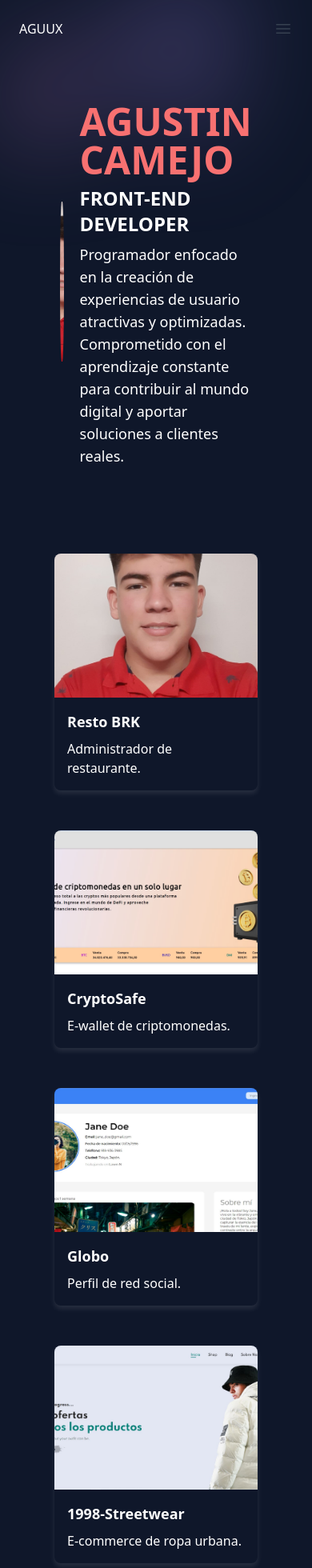
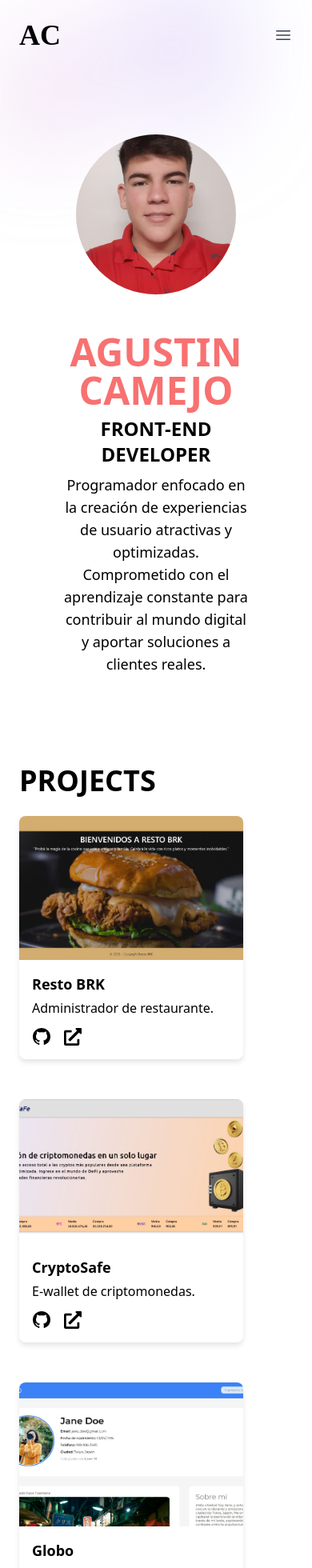
Before and after one commit to agucamejo/Portfolio, a Vue app: page / in a window 390 px wide. Shown: the top 1960 px of the page at 80% size. Built offline with nearby package versions, Linux system fonts and the light colour scheme.

Commit message:
Add icons to cards and improving responsive

```diff
--- a/index.html
+++ b/index.html
@@ -1,5 +1,5 @@
 <!DOCTYPE html>
-<html lang="en" class="dark">
+<html lang="en">
   <head>
     <meta charset="UTF-8">
     <link rel="icon" href="/favicon.ico">
--- a/src/App.vue
+++ b/src/App.vue
@@ -26,11 +26,8 @@ const mobileMenuOpen = ref(false)
         <div class="relative left-[calc(50%-11rem)] aspect-[1155/678] w-[36.125rem] -translate-x-1/2 rotate-[30deg] bg-gradient-to-tr from-[#ff80b5] to-[#9089fc] opacity-30 sm:left-[calc(50%-30rem)] sm:w-[72.1875rem]" style="clip-path: polygon(74.1% 44.1%, 100% 61.6%, 97.5% 26.9%, 85.5% 0.1%, 80.7% 2%, 72.5% 32.5%, 60.2% 62.4%, 52.4% 68.1%, 47.5% 58.3%, 45.2% 34.5%, 27.5% 76.7%, 0.1% 64.9%, 17.9% 100%, 27.6% 76.8%, 76.1% 97.7%, 74.1% 44.1%)" />
       </div>
       <AboutMe class="pt-16 pb-16 mt-5 mb-5"/>
-      <Project class="p-6 m-5"/>
-      <AboutMe class="p-6"/>
-      <AboutMe class="p-6"/>
-      <AboutMe class="p-6"/>
-      <AboutMe class="p-6"/>
+      <Project />
+      <Project />
     </div>
 
 
@@ -38,7 +35,7 @@ const mobileMenuOpen = ref(false)
       <nav class="flex items-center justify-between p-6 lg:px-8" aria-label="Global">
         <div class="flex lg:flex-1">
           <a href="#" class="-m-1.5 p-1.5">
-            <span>AGUUX</span>
+            <span class="logo text-4xl font-semibold">AC</span>
           </a>
         </div>
         <div class="flex lg:hidden">
@@ -47,7 +44,7 @@ const mobileMenuOpen = ref(false)
           </button>
         </div>
         <div class="hidden lg:flex lg:gap-x-12">
-          <a v-for="item in navigation" :key="item.name" :href="item.href" class="text-sm font-semibold leading-6 dark:text-white text-gray-900">{{ item.name }}</a>
+          <a v-for="item in navigation" :key="item.name" :href="item.href" class="text-xl font-semibold leading-6 dark:text-white text-gray-900">{{ item.name }}</a>
         </div>
         <div class="hidden lg:flex lg:flex-1 lg:justify-end">
             <label class="switch" @click="toggleDark()">
@@ -90,3 +87,13 @@ const mobileMenuOpen = ref(false)
     </header>
   </div>
 </template>
+
+<style>
+  @import url('https://fonts.googleapis.com/css2?family=Open+Sans:wght@300;400;600&family=Playfair+Display:wght@900&display=swap');
+
+  .logo{
+    font-family: Playfair;
+    font-weight: 900;
+  }
+
+</style>
--- a/src/components/AboutMe.vue
+++ b/src/components/AboutMe.vue
@@ -19,10 +19,10 @@
 
   .about-me-container {
     max-width: 70%;
-    margin: 0 auto;
+    margin: 3rem auto;
     display: grid;
     grid-template-columns: auto 1fr;
-    gap: 20px;
+    gap: 40px;
     align-items: center;
   }
 
@@ -33,4 +33,23 @@
     border-radius: 80%;
   }
 
+  @media (max-width: 768px) {
+    .about-me-image {
+      float: none;
+      display: block;
+      margin: 0 auto;
+      width: 200px;
+      height: 200px;
+      object-fit: cover;
+      border-radius: 80%;
+    }
+
+    .about-me-container {
+      display: grid;
+      grid-template-columns: auto ;
+      justify-content: center;
+      align-content: center;
+      text-align: center;
+    }
+  }
   </style>
--- a/src/components/Project.vue
+++ b/src/components/Project.vue
@@ -1,20 +1,31 @@
 <template>
+  <div class="project-container">
+    <h2 class="text-4xl font-semibold mb-6 color">PROJECTS</h2>
     <div class="project-gallery-container">
       <div v-for="(project, index) in projects" :key="index" class="project-card">
         <img :src="project.image" :alt="project.name" class="project-image">
         <div class="project-details">
           <h2 class="text-lg font-bold">{{ project.name }}</h2>
-          <p class="mt-2">{{ project.description }}</p>
+          <p class="mt-1">{{ project.description }}</p>
+          <div class="flex items-center">
+            <svg class="mt-3 mr-2" width="24" height="24" viewBox="0 0 24 24" xmlns="http://www.w3.org/2000/svg">
+              <path fill="#000000" d="M12 1A10.89 10.89 0 0 0 1 11.77A10.79 10.79 0 0 0 8.52 22c.55.1.75-.23.75-.52v-1.83c-3.06.65-3.71-1.44-3.71-1.44a2.86 2.86 0 0 0-1.22-1.58c-1-.66.08-.65.08-.65a2.31 2.31 0 0 1 1.68 1.11a2.37 2.37 0 0 0 3.2.89a2.33 2.33 0 0 1 .7-1.44c-2.44-.27-5-1.19-5-5.32a4.15 4.15 0 0 1 1.11-2.91a3.78 3.78 0 0 1 .11-2.84s.93-.29 3 1.1a10.68 10.68 0 0 1 5.5 0c2.1-1.39 3-1.1 3-1.1a3.78 3.78 0 0 1 .11 2.84A4.15 4.15 0 0 1 19 11.2c0 4.14-2.58 5.05-5 5.32a2.5 2.5 0 0 1 .75 2v2.95c0 .35.2.63.75.52A10.8 10.8 0 0 0 23 11.77A10.89 10.89 0 0 0 12 1"/>
+            </svg>
+            <svg class="mt-3 ml-2" width="22" height="22" viewBox="0 0 512 512" xmlns="http://www.w3.org/2000/svg">
+              <path fill="#000000" d="M432 320h-32a16 16 0 0 0-16 16v112H64V128h144a16 16 0 0 0 16-16V80a16 16 0 0 0-16-16H48a48 48 0 0 0-48 48v352a48 48 0 0 0 48 48h352a48 48 0 0 0 48-48V336a16 16 0 0 0-16-16ZM488 0H360c-21.37 0-32.05 25.91-17 41l35.73 35.73L135 320.37a24 24 0 0 0 0 34L157.67 377a24 24 0 0 0 34 0l243.61-243.68L471 169c15 15 41 4.5 41-17V24a24 24 0 0 0-24-24Z"/>
+            </svg>
+          </div>
         </div>
       </div>
     </div>
-  </template>
+  </div>
+</template>
 
   <script>
-  import project1Image from '../assets/images/Foto CV.jpeg';
   import CryptoSafe from '../assets/images/cryptosafe.jpeg';
   import Streetwear from '../assets/images/streetwear.jpeg';
   import Globo from '../assets/images/globo.jpeg';
+  import RestoBrk from '../assets/images/restobrk.jpeg';
 
   export default {
     name: 'ProjectGallery',
@@ -23,7 +34,7 @@
         projects: [
           {
             name: 'Resto BRK',
-            image: project1Image,
+            image: RestoBrk,
             description: 'Administrador de restaurante.',
           },
           {
@@ -43,7 +54,7 @@
           },
           {
             name: 'Cine UTN',
-            image: project1Image,
+            image: RestoBrk,
             description: 'Administrador de cine.',
           }
         ],
@@ -53,9 +64,20 @@
   </script>
 
   <style scoped>
+
+  .project-container{
+    margin: 3rem auto;
+    max-width: 70%;
+    padding-bottom: 4rem;
+  }
+
+  svg{
+    cursor: pointer;
+  }
+
   .project-gallery-container {
     display: grid;
-    grid-template-columns: repeat(auto-fill, minmax(250px, 1fr));
+    grid-template-columns: repeat(auto-fill, minmax(280px, 1fr));
     gap: 50px;
   }
 
@@ -63,12 +85,12 @@
     position: relative;
     overflow: hidden;
     border-radius: 8px;
-    box-shadow: 0 4px 6px rgba(255, 255, 255, 0.1);
+    box-shadow: 0 4px 6px rgba(0, 0, 0, 0.1);
     transition: box-shadow 0.3s ease;
+  }
 
-    &:hover {
-      box-shadow: 0 8px 12px rgba(255, 255, 255, 0.2);
-    }
+  .project-card:hover{
+    box-shadow: 0 8px 12px rgba(0, 0, 0, 0.2);
   }
 
   .project-image {
@@ -80,4 +102,10 @@
   .project-details {
     padding: 16px;
   }
+
+  @media (max-width: 768px) {
+    .project-container{
+    margin: 0;
+  }
+  }
   </style>
```
Also changed, not shown: src/assets/images/restobrk.jpeg (added).
